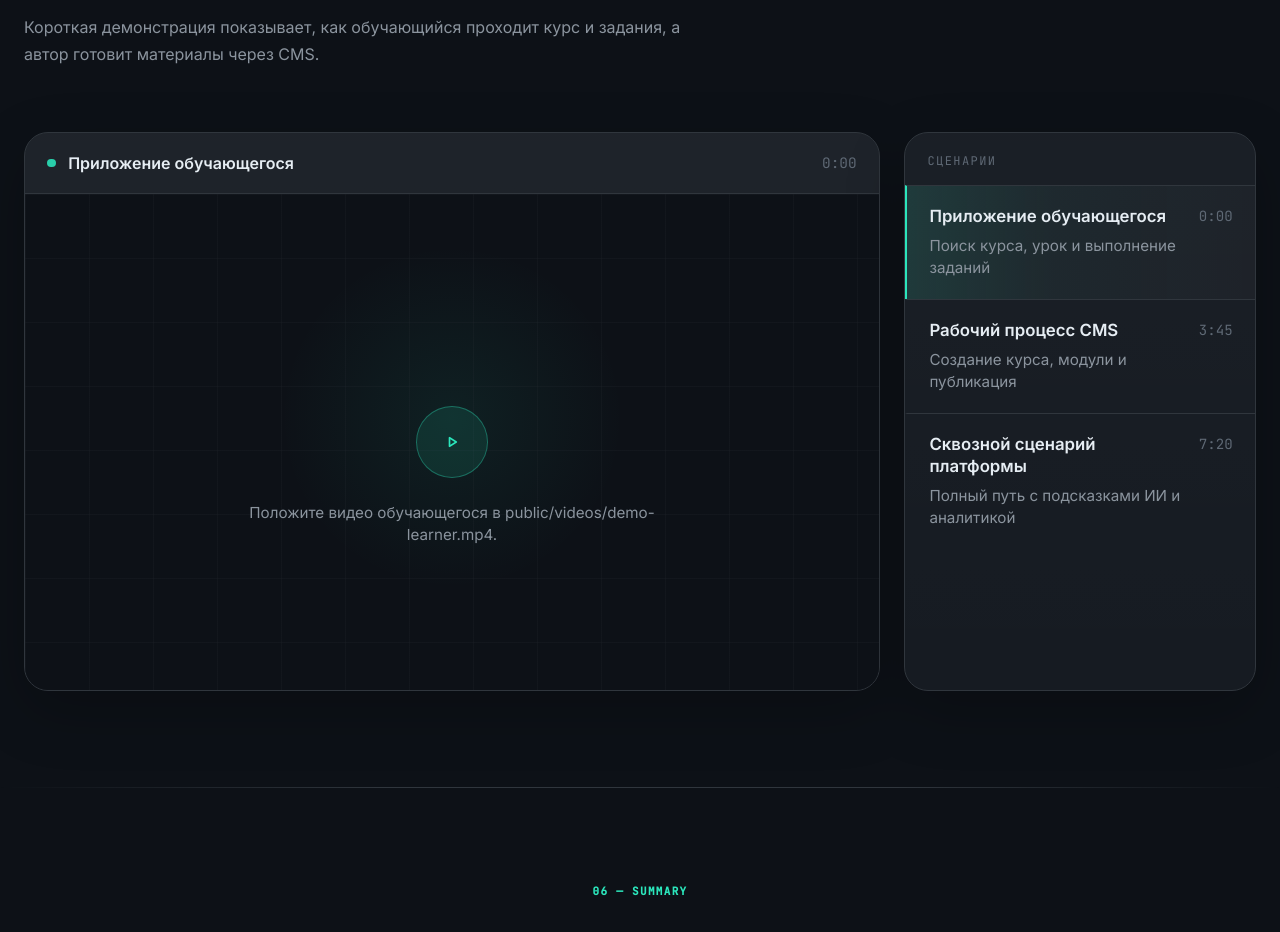
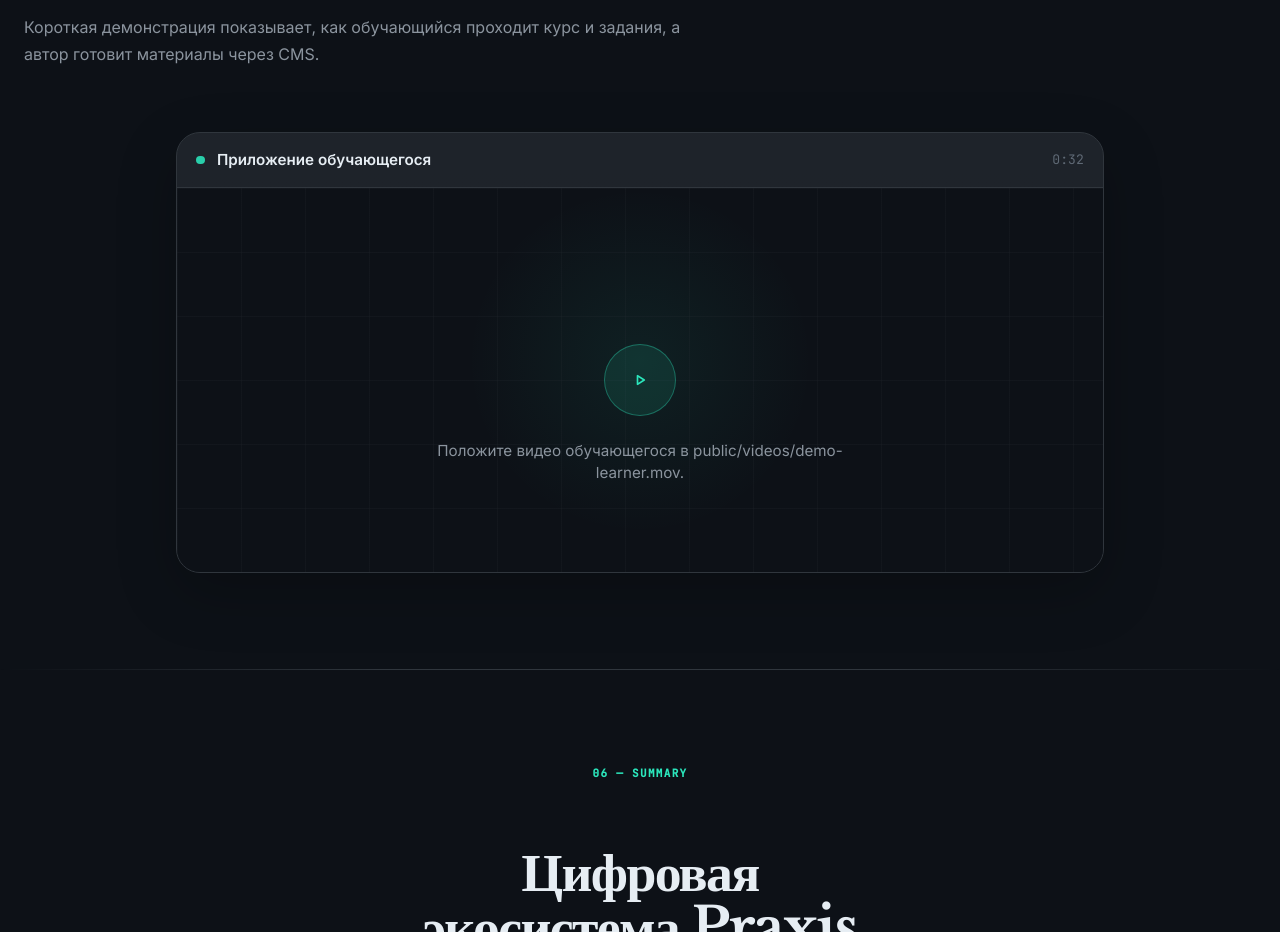
Before and after one commit to praxis-plate/showcase, a Nuxt app: page / in a window 1280 px wide. Shown: the part 5400-6332 px from the top of the page. Built offline with nearby package versions, Linux system fonts and the light colour scheme.

Commit message:
[main] Добавил видео приложения обучающегося

```diff
--- a/app/components/sections/DemoSection.vue
+++ b/app/components/sections/DemoSection.vue
@@ -5,7 +5,7 @@
     title="Платформа в действии"
     description="Короткая демонстрация показывает, как обучающийся проходит курс и задания, а автор готовит материалы через CMS."
   >
-    <div class="demo-block">
+    <div :class="['demo-block', { 'demo-block--single': !hasMultipleChapters }]">
       <div class="demo-block__stage">
         <div class="demo-block__stage-top">
           <div class="demo-block__stage-label">
@@ -15,7 +15,7 @@
           <span class="demo-block__stage-time">{{ activeChapter.duration }}</span>
         </div>
 
-        <label class="demo-block__mobile-select">
+        <label v-if="hasMultipleChapters" class="demo-block__mobile-select">
           <span class="demo-block__mobile-select-label">Сценарий</span>
           <select v-model="activeChapterId" class="demo-block__mobile-select-control">
             <option
@@ -60,7 +60,7 @@
         </div>
       </div>
 
-      <aside class="demo-block__sidebar">
+      <aside v-if="hasMultipleChapters" class="demo-block__sidebar">
         <p class="demo-block__sidebar-eyebrow">Сценарии</p>
 
         <button
@@ -102,34 +102,16 @@ const chapters: [DemoChapter, ...DemoChapter[]] = [
     id: 'learner',
     title: 'Приложение обучающегося',
     stageLabel: 'Приложение обучающегося',
-    duration: '0:00',
+    duration: '0:32',
     sidebarDescription: 'Поиск курса, урок и выполнение заданий',
-    placeholder: 'Положите видео обучающегося в public/videos/demo-learner.mp4.',
-    video: '/videos/demo-learner.mp4'
-  },
-  {
-    id: 'cms',
-    title: 'Рабочий процесс CMS',
-    stageLabel: 'Панель управления',
-    duration: '3:45',
-    sidebarDescription: 'Создание курса, модули и публикация',
-    placeholder: 'Положите видео CMS в public/videos/demo-cms.mp4.',
-    poster: '/images/cms-course-create-dark-ru.png',
-    video: '/videos/demo-cms.mp4'
-  },
-  {
-    id: 'platform',
-    title: 'Сквозной сценарий платформы',
-    stageLabel: 'Сквозной обзор',
-    duration: '7:20',
-    sidebarDescription: 'Полный путь с подсказками ИИ и аналитикой',
-    placeholder: 'Положите итоговое видео в public/videos/demo-platform.mp4.',
-    video: '/videos/demo-platform.mp4'
+    placeholder: 'Положите видео обучающегося в public/videos/demo-learner.mov.',
+    video: '/videos/demo-learner.mov'
   }
 ]
 
 const activeChapterId = shallowRef(chapters[0].id)
 const failedVideos = shallowRef<Record<string, boolean>>({})
+const hasMultipleChapters = chapters.length > 1
 
 const activeChapter = computed(
   () => chapters.find((chapter) => chapter.id === activeChapterId.value) ?? chapters[0]
@@ -150,6 +132,12 @@ const markVideoFailed = (id: string) => {
   display: grid;
   grid-template-columns: minmax(0, 1fr) 22rem;
   gap: 1.5rem;
+
+  &--single {
+    grid-template-columns: minmax(0, 1fr);
+    max-width: 58rem;
+    margin: 0 auto;
+  }
 
   &__stage,
   &__sidebar {
@@ -190,6 +178,8 @@ const markVideoFailed = (id: string) => {
   }
 
   &__viewport {
+    display: flex;
+    justify-content: center;
     position: relative;
     min-height: 31rem;
     padding: 1.8rem;
@@ -203,6 +193,23 @@ const markVideoFailed = (id: string) => {
       4rem 4rem,
       auto,
       auto;
+  }
+
+  &--single &__viewport {
+    min-height: 24rem;
+    padding: 1.25rem;
+  }
+
+  &--single &__stage-top {
+    padding: 0.95rem 1.2rem;
+  }
+
+  &--single &__stage-label {
+    font-size: 0.95rem;
+  }
+
+  &--single &__stage-time {
+    font-size: 0.82rem;
   }
 
   &__mobile-select {
@@ -221,7 +228,7 @@ const markVideoFailed = (id: string) => {
 
   &__video {
     display: block;
-    width: 100%;
+    width: 30%;
     height: auto;
     border: 1px solid rgba(48, 54, 61, 0.65);
     border-radius: 1rem;
@@ -349,6 +356,10 @@ const markVideoFailed = (id: string) => {
       order: -1;
     }
 
+    &__video {
+      width: 50%;;
+    }
+
     &__chapter {
       padding-top: 1rem;
       padding-bottom: 1rem;
@@ -369,6 +380,10 @@ const markVideoFailed = (id: string) => {
 
     &__sidebar {
       display: none;
+    }
+
+    &__video {
+      width: 100%;;
     }
 
     &__mobile-select {
@@ -394,6 +409,12 @@ const markVideoFailed = (id: string) => {
       background: rgba(255, 255, 255, 0.03);
       color: var(--color-text);
       font: inherit;
+      font-size: 1rem;
+    }
+
+    &__mobile-select-control,
+    &__mobile-select-control option {
+      font-size: 1rem;
     }
 
     &__viewport {
```
Also changed, not shown: 1 other file (tests, documents, lock files or other folders).
